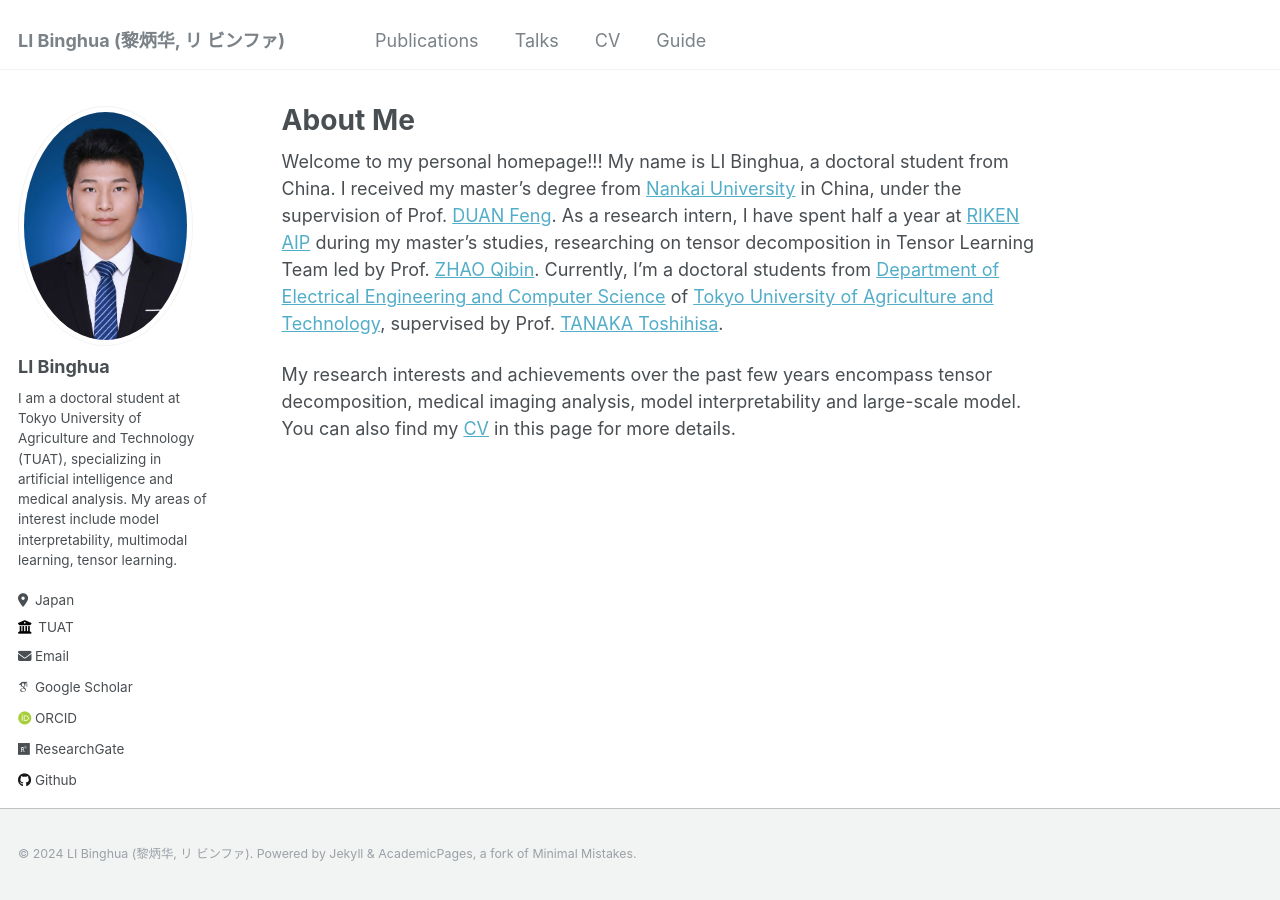
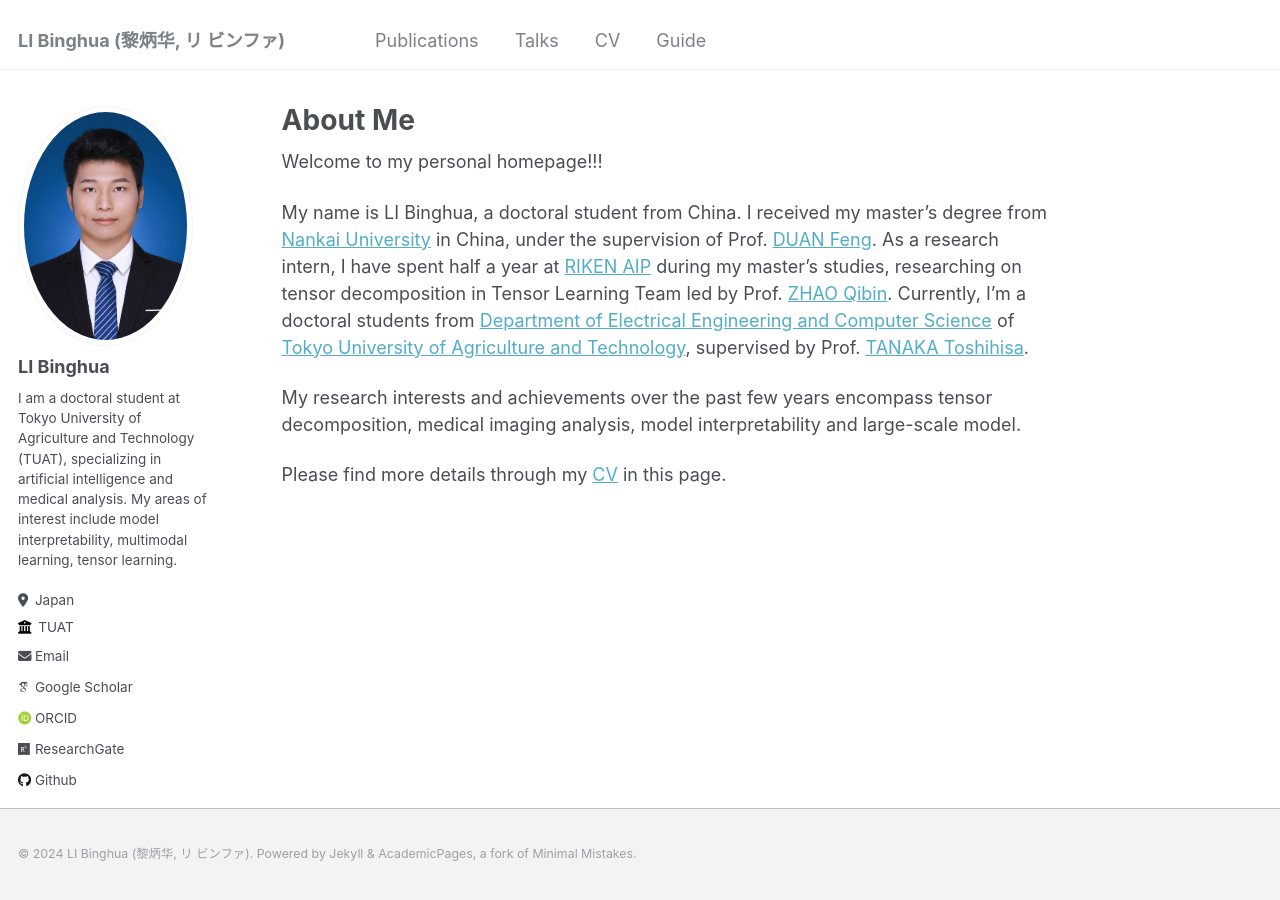
Before and after one commit to xiaovhua/vhua.github.io, a Jekyll site: the page built from _pages/about.md, in a window 1280 px wide. Built offline with Jekyll 4.4.1, drawn with Linux system fonts in a browser that asks for light colours; some web fonts are replaced.

Commit message:
Update about.md

```diff
--- a/_pages/about.md
+++ b/_pages/about.md
@@ -7,8 +7,12 @@ redirect_from:
   - /about.html
 ---
 
-Welcome to my personal homepage!!! My name is LI Binghua, a doctoral student from China. I received my master's degree from [Nankai University](https://www.nankai.edu.cn/) in China, under the supervision of Prof. [DUAN Feng](https://ieeexplore.ieee.org/author/38295033800?history=no&highlight=true&returnType=SEARCH&sortType=newest&pageNumber=1&searchWithin=%22Author%20Ids%22:38295033800&returnFacets=ALL).
+Welcome to my personal homepage!!!
+
+My name is LI Binghua, a doctoral student from China. I received my master's degree from [Nankai University](https://www.nankai.edu.cn/) in China, under the supervision of Prof. [DUAN Feng](https://ieeexplore.ieee.org/author/38295033800?history=no&highlight=true&returnType=SEARCH&sortType=newest&pageNumber=1&searchWithin=%22Author%20Ids%22:38295033800&returnFacets=ALL).
 As a research intern, I have spent half a year at [RIKEN AIP](https://www.riken.jp/en/research/labs/aip/) during my master's studies, researching on tensor decomposition in Tensor Learning Team led by Prof. [ZHAO Qibin](https://scholar.google.com/citations?hl=zh-CN&user=cSQGe3YAAAAJ).
 Currently, I'm a doctoral students from [Department of Electrical Engineering and Computer Science](https://www.eecs.tuat.ac.jp/) of [Tokyo University of Agriculture and Technology](https://www.tuat.ac.jp/), supervised by Prof. [TANAKA Toshihisa](https://scholar.google.com/citations?hl=zh-CN&user=pBXvYnwAAAAJ).
 
-My research interests and achievements over the past few years encompass tensor decomposition, medical imaging analysis, model interpretability and large-scale model. You can also find my [CV](../assets/Curriculum_Vitae.pdf) in this page for more details.
+My research interests and achievements over the past few years encompass tensor decomposition, medical imaging analysis, model interpretability and large-scale model.
+
+Please find more details through my [CV](../assets/Curriculum_Vitae.pdf) in this page.
```
